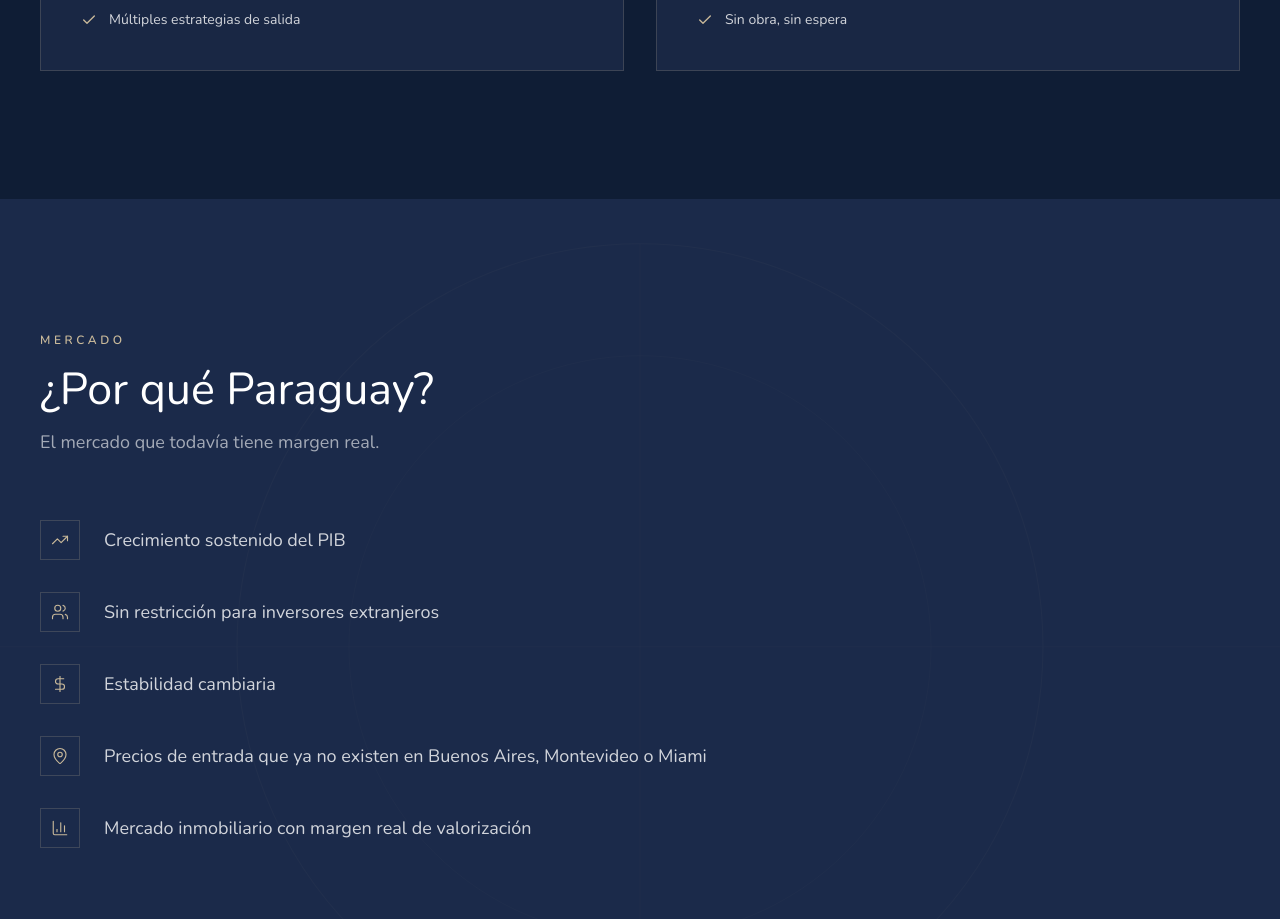
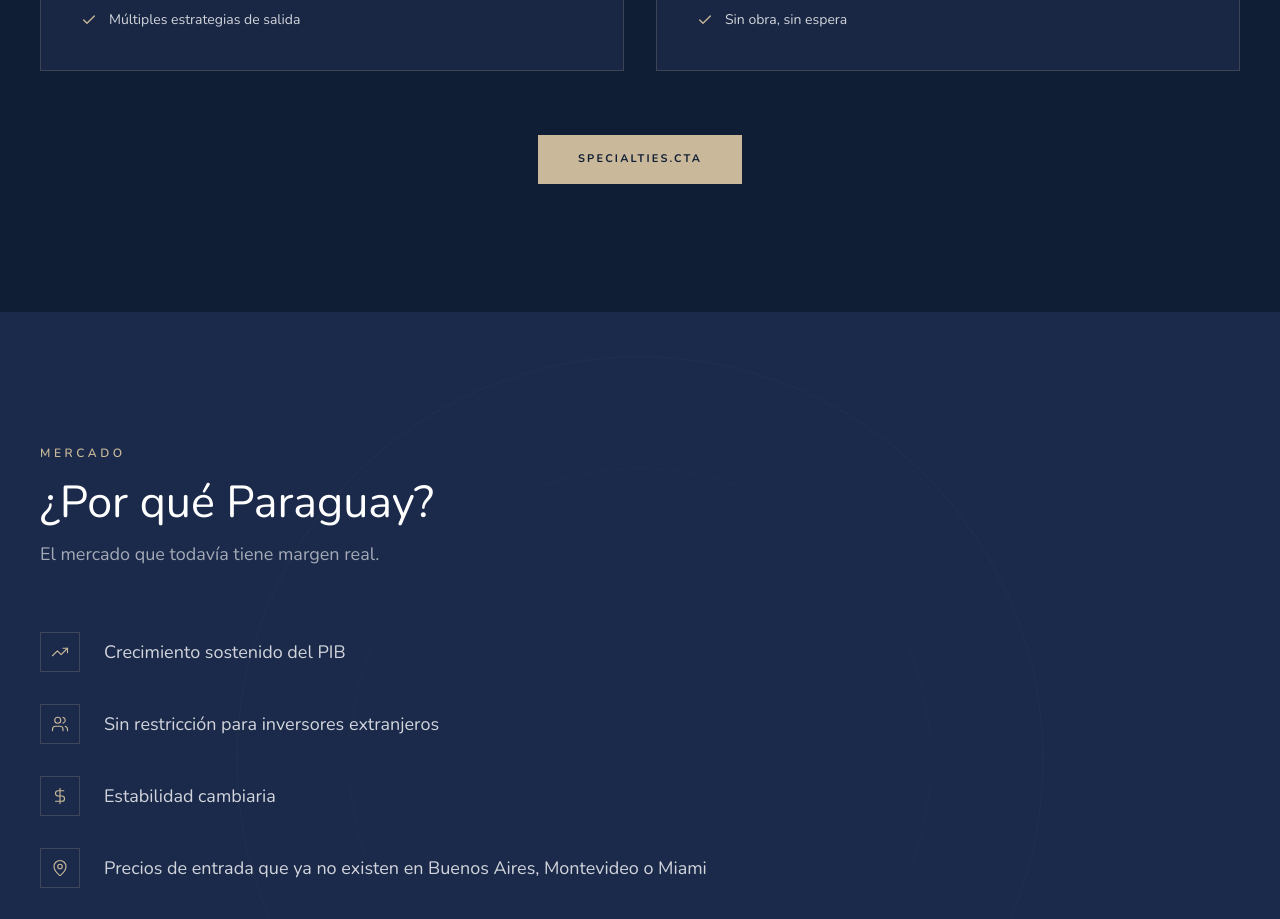
Before and after one commit to abrahamkohan/kohan-campos, a Next.js app: page / in a window 1280 px wide. Shown: the part 3340-4259 px from the top of the page. Built offline with nearby package versions, Linux system fonts and the light colour scheme.

Commit message:
Add ScrollReveal with contact call-to-action
Added a new ScrollReveal section with a call-to-action link.

```diff
--- a/components/specialties.tsx
+++ b/components/specialties.tsx
@@ -54,6 +54,17 @@
             </ScrollReveal>
           ))}
         </div>
+
+        <ScrollReveal delay={500}>
+          <div className="mt-16 flex justify-center">
+            <a
+              href="#contacto"
+              className="inline-flex items-center justify-center bg-gold px-10 py-4 font-sans text-[11px] font-[700] uppercase tracking-[0.2em] text-navy-deep transition-all hover:bg-gold-light hover:scale-[1.02] active:scale-[0.98]"
+            >
+              {t("specialties.cta")}
+            </a>
+          </div>
+        </ScrollReveal>
       </div>
     </section>
   )
```
